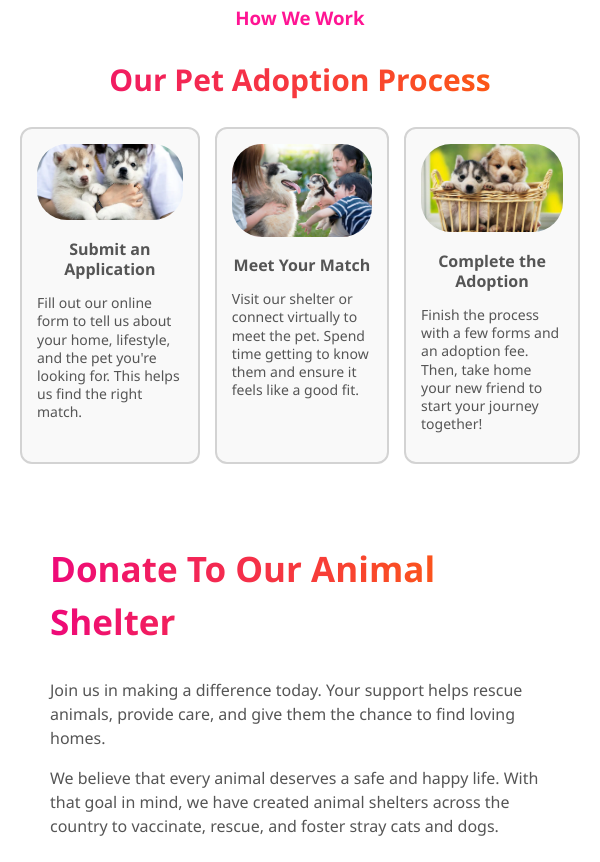
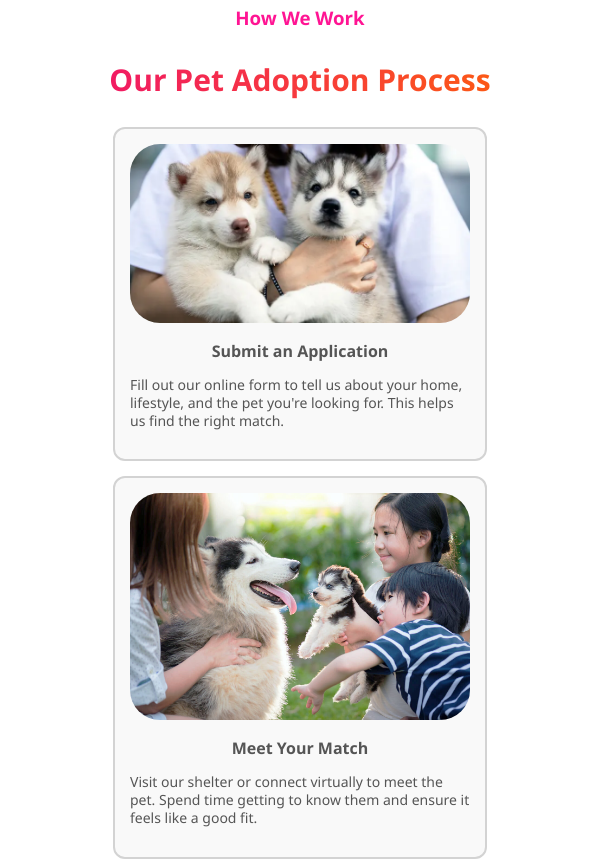
Before and after one commit to JasphinVijayJ/Pet-Adoption, a plain HTML site: page index.html in a window 600 px wide. Shown: the part 2300-3162 px from the top of the page. Drawn offline with Linux system fonts and the light colour scheme.

Commit message:
Update index.css

```diff
--- a/CSS/index.css
+++ b/CSS/index.css
@@ -495,8 +495,9 @@ footer>p {
   }
 
   .process {
-    gap: 10px;
-    margin: 0px 10px;
+    flex-wrap: wrap;
+    justify-content: space-evenly;
+    margin: 0px 40px;
   }
 
   .process-divs {
```
